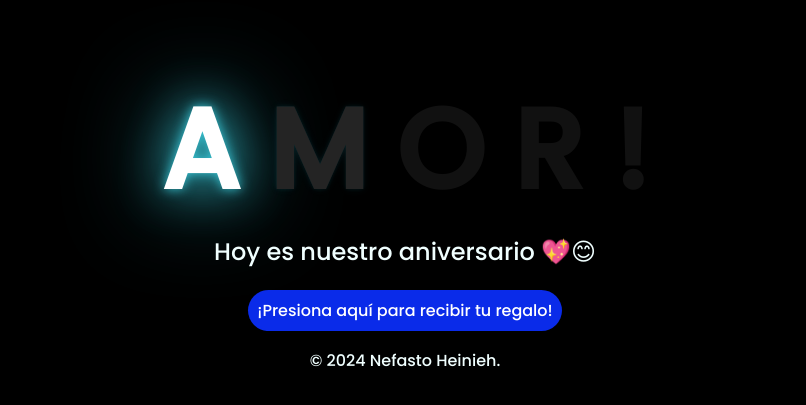
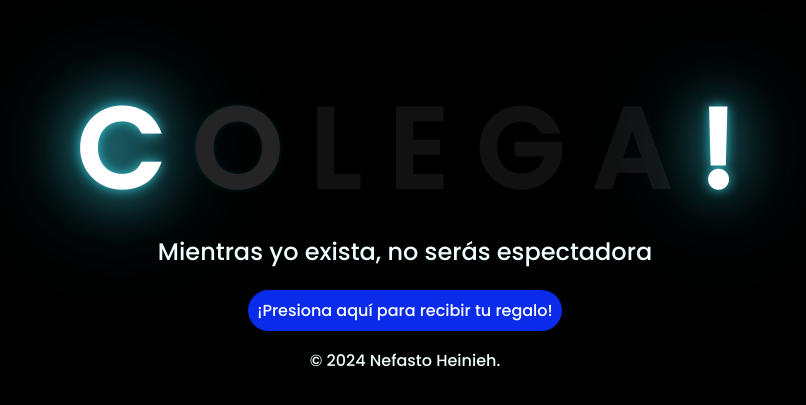
Before and after one commit to Heinieh/FloresAmarillas, a plain HTML site: page main.html in a window 1280 px wide. Shown: the part 109-514 px from the top of the page, without its empty margins (243-1049 px from the left). Drawn offline with Linux system fonts and the light colour scheme.

Commit message:
Renamed index.html to main.html and updated flower.html

```diff
--- a/index.html
+++ b/main.html
@@ -12,14 +12,16 @@
 
 <body>
     <div class="greetings">
+        <span>C</span>
+        <span>O</span>
+        <span>L</span>
+        <span>E</span>
+        <span>G</span>
         <span>A</span>
-        <span>M</span>
-        <span>O</span>
-        <span>R</span>
         <span>!</span>
     </div>
     <div class="description">
-        <span>Hoy es nuestro aniversario 💖😊</span>
+        <span>Mientras yo exista, no serás espectadora</span>
     </div>
     <div class="button">
         <button class="botones">
```
Also changed, not shown: flower.html (+2 -2 lines).
